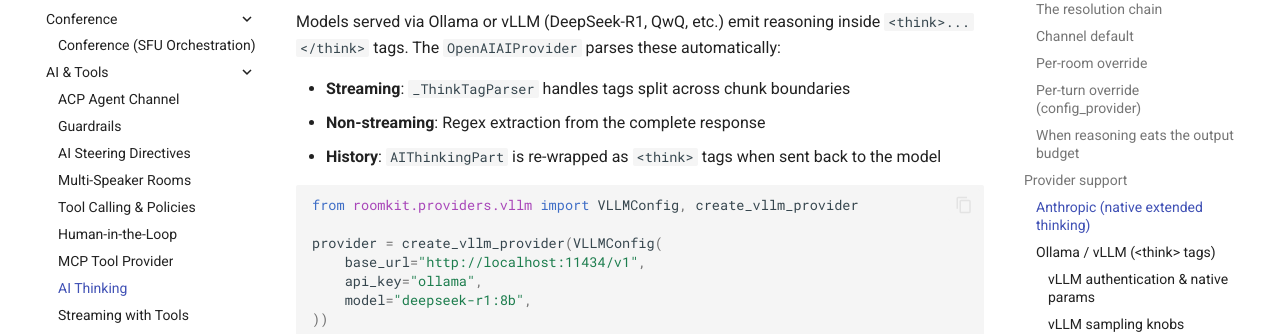
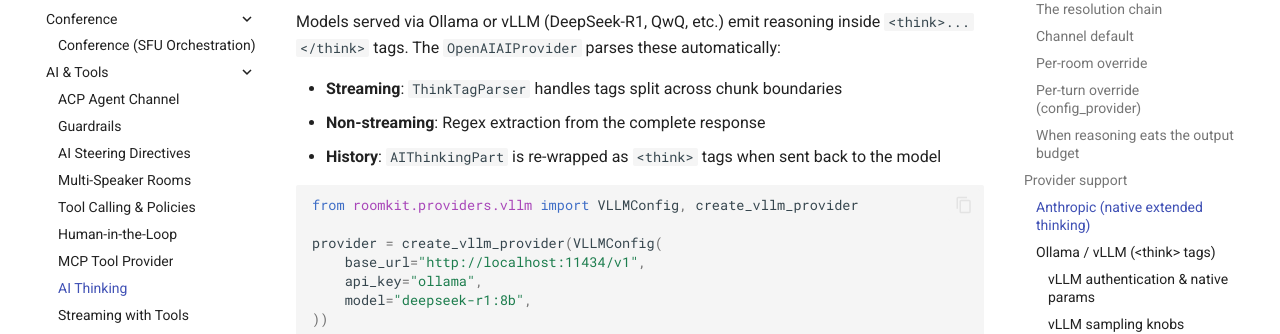
Before and after one commit to roomkit-live/roomkit-docs, an MkDocs documentation site: the page built from docs/guides/ai-thinking.md, in a window 1280 px wide and 900 px high, scrolled down 3633 px. Shown: the part 180-514 px from the top of the window. Built offline with MkDocs 1.6.1 and Material for MkDocs 9.7.7, drawn with Linux system fonts in a browser that asks for light colours; comment, search, counter and statistics services are not loaded.

```diff
--- a/docs/guides/ai-thinking.md
+++ b/docs/guides/ai-thinking.md
@@ -166,7 +166,7 @@ ai = AIChannel("ai", provider=provider, thinking_budget=8192)
 
 Models served via Ollama or vLLM (DeepSeek-R1, QwQ, etc.) emit reasoning inside `<think>...</think>` tags. The `OpenAIAIProvider` parses these automatically:
 
-- **Streaming**: `_ThinkTagParser` handles tags split across chunk boundaries
+- **Streaming**: `ThinkTagParser` handles tags split across chunk boundaries
 - **Non-streaming**: Regex extraction from the complete response
 - **History**: `AIThinkingPart` is re-wrapped as `<think>` tags when sent back to the model
 
```
